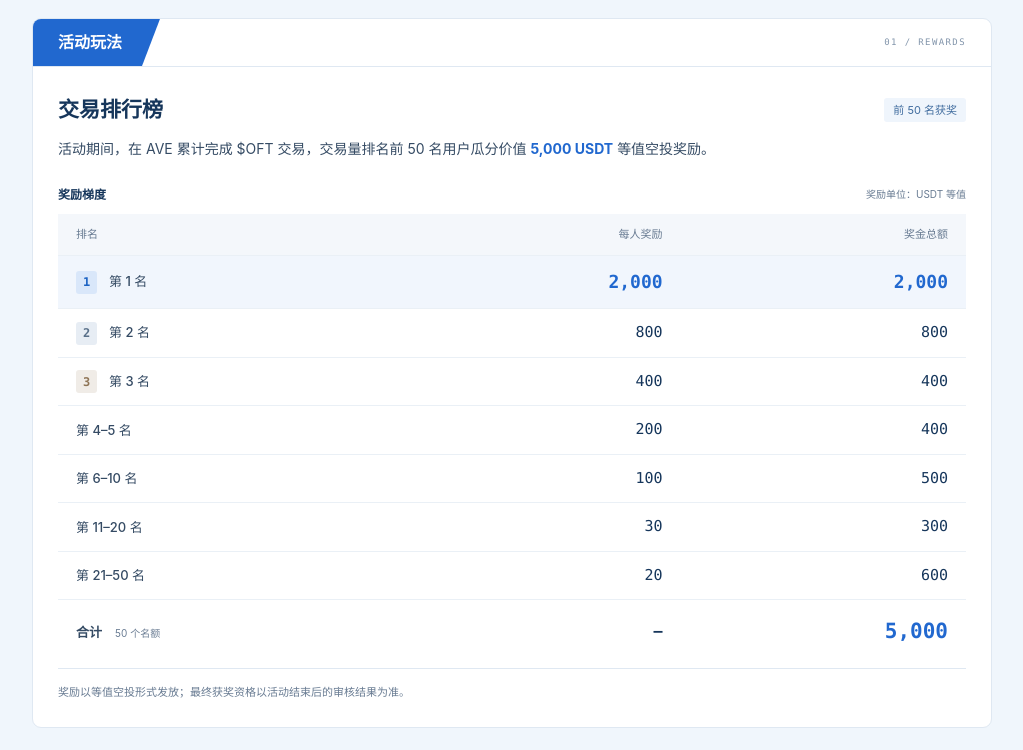
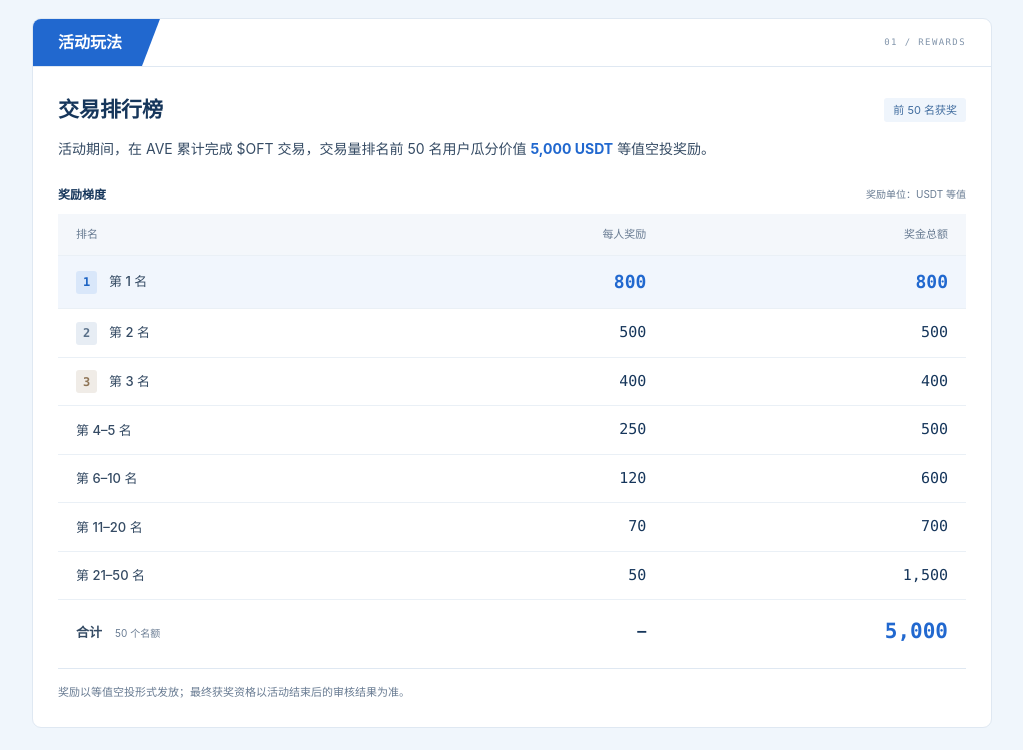
Before and after one commit to pc-h5-allpages/oft, a plain HTML site: page index.html in a window 1280 px wide. Shown: the part 605-1355 px from the top of the page, without its empty margins (128-1151 px from the left). Drawn offline with Linux system fonts and the light colour scheme.

Commit message:
Update OFT competition reward tiers and first-place prize

```diff
--- a/index.html
+++ b/index.html
@@ -43,7 +43,7 @@
         <div class="prize-kicker"><span class="small-line"></span>活动总奖池</div>
         <div class="pool-value"><span>$</span>5,000</div>
         <p>USDT 等值空投奖励</p>
-        <div class="prize-facts"><div><b>50<span>名</span></b><small>交易量排名获奖</small></div><div><b>2,000</b><small>第一名奖励 · USDT 等值</small></div></div>
+        <div class="prize-facts"><div><b>50<span>名</span></b><small>交易量排名获奖</small></div><div><b>800</b><small>第一名奖励 · USDT 等值</small></div></div>
         <span class="pool-caption">AVE × OFT · 2026</span>
       </div>
     </section>
@@ -58,13 +58,13 @@
         <p class="intro-text">活动期间，在 AVE 累计完成 $OFT 交易，交易量排名前 50 名用户瓜分价值 <strong>5,000 USDT</strong> 等值空投奖励。</p>
         <div class="table-label"><h4>奖励梯度</h4><span>奖励单位：USDT 等值</span></div>
         <table class="prize-table"><caption class="sr-only">交易量排名奖励分配，总计50人，5,000 USDT等值空投</caption><thead><tr><th scope="col">排名</th><th scope="col">每人奖励</th><th scope="col">奖金总额</th></tr></thead><tbody>
-          <tr class="first"><th scope="row"><span class="rank rank-one">1</span><span>第 1 名</span></th><td>2,000</td><td>2,000</td></tr>
-          <tr><th scope="row"><span class="rank rank-two">2</span><span>第 2 名</span></th><td>800</td><td>800</td></tr>
+          <tr class="first"><th scope="row"><span class="rank rank-one">1</span><span>第 1 名</span></th><td>800</td><td>800</td></tr>
+          <tr><th scope="row"><span class="rank rank-two">2</span><span>第 2 名</span></th><td>500</td><td>500</td></tr>
           <tr><th scope="row"><span class="rank rank-three">3</span><span>第 3 名</span></th><td>400</td><td>400</td></tr>
-          <tr><th scope="row">第 4–5 名</th><td>200</td><td>400</td></tr>
-          <tr><th scope="row">第 6–10 名</th><td>100</td><td>500</td></tr>
-          <tr><th scope="row">第 11–20 名</th><td>30</td><td>300</td></tr>
-          <tr><th scope="row">第 21–50 名</th><td>20</td><td>600</td></tr>
+          <tr><th scope="row">第 4–5 名</th><td>250</td><td>500</td></tr>
+          <tr><th scope="row">第 6–10 名</th><td>120</td><td>600</td></tr>
+          <tr><th scope="row">第 11–20 名</th><td>70</td><td>700</td></tr>
+          <tr><th scope="row">第 21–50 名</th><td>50</td><td>1,500</td></tr>
         </tbody><tfoot><tr><th scope="row">合计 <span>50 个名额</span></th><td>—</td><td>5,000</td></tr></tfoot></table>
         <p class="table-note">奖励以等值空投形式发放；最终获奖资格以活动结束后的审核结果为准。</p>
       </div>
```
